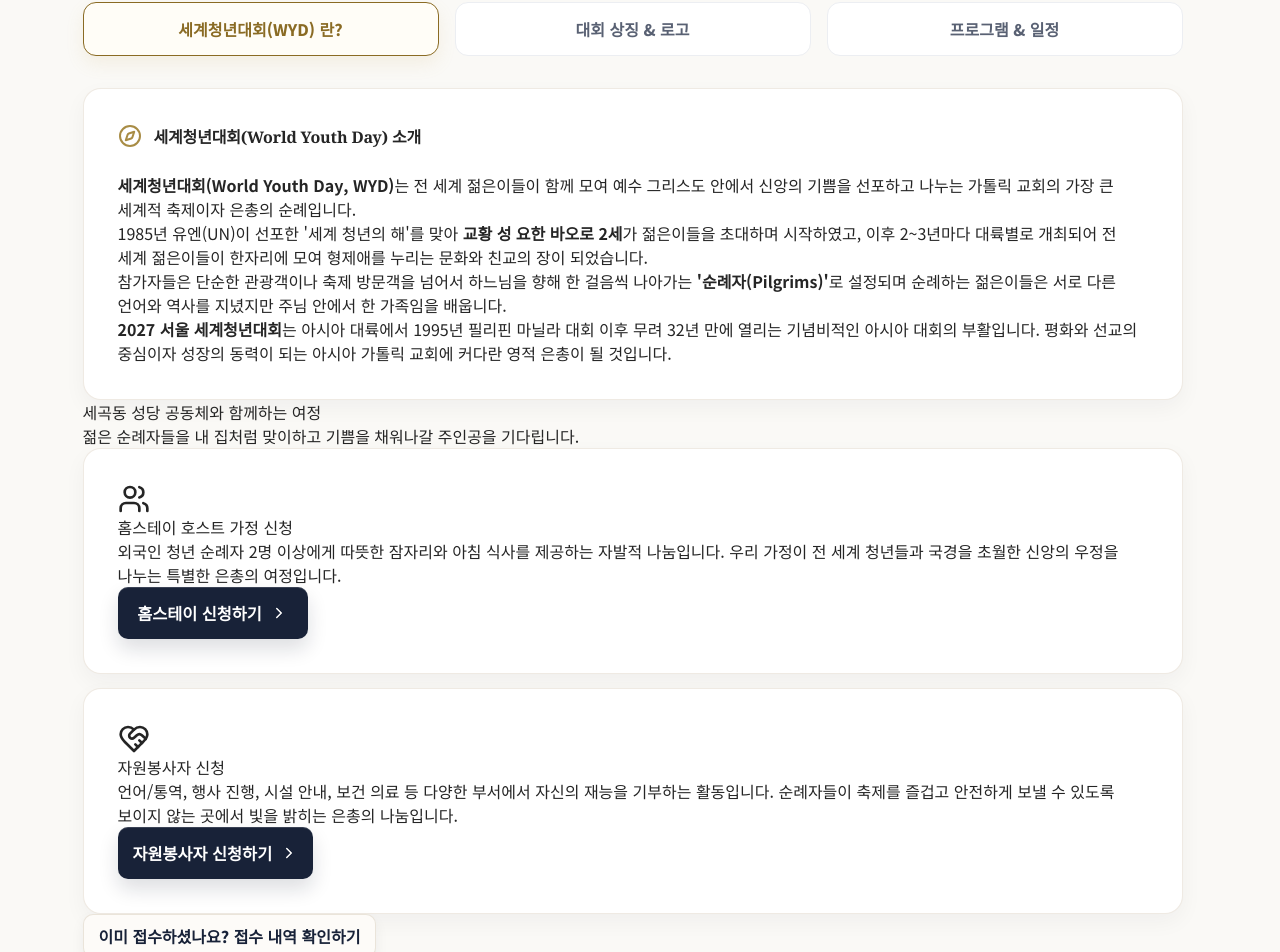
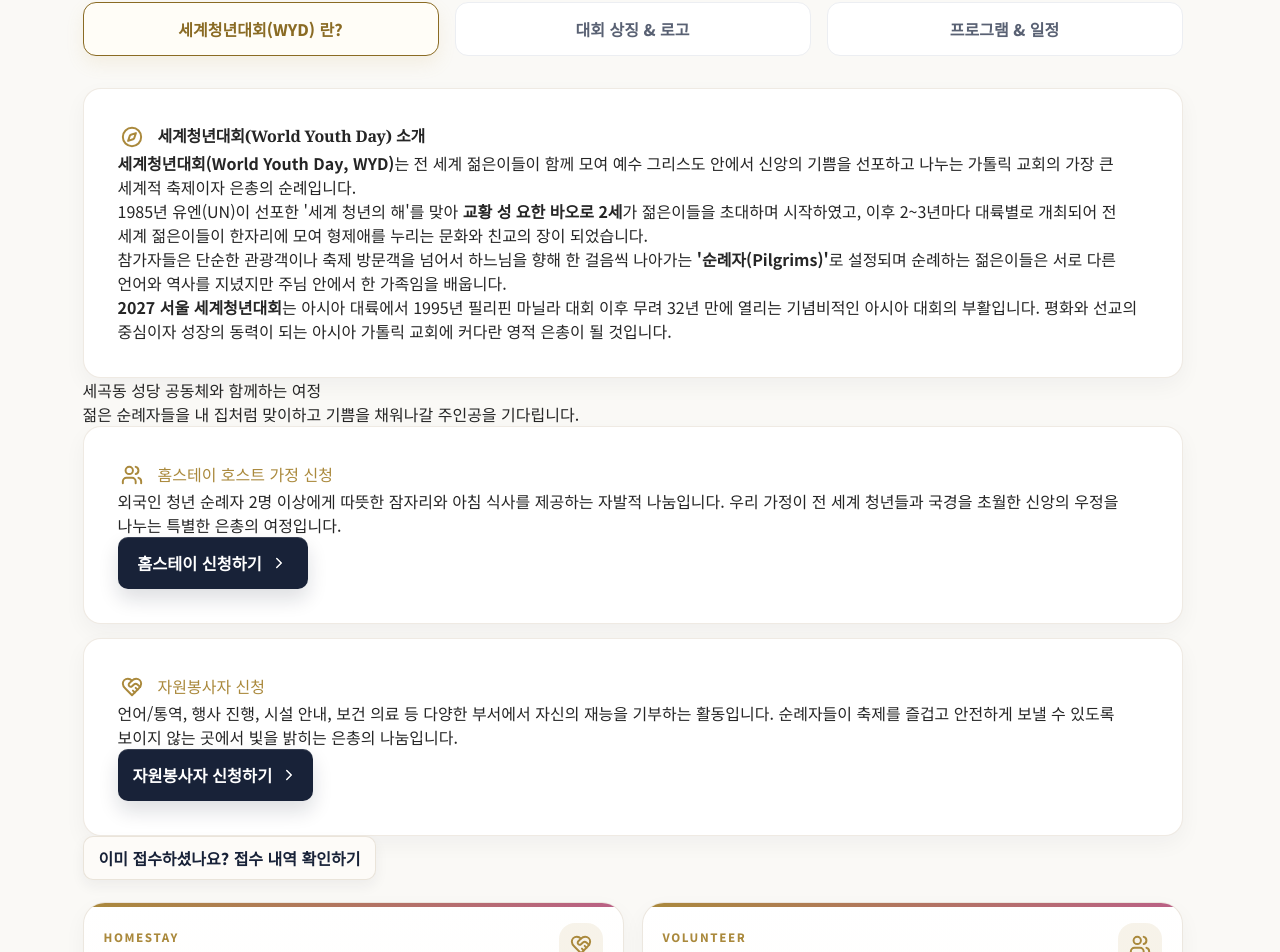
Before and after one commit to brotheroak/2027-wyd-kr-segok-management-system, a React (Vite) app in the folder client/: page / in a window 1280 px wide. Shown: the part 816-1768 px from the top of the page. Built offline with nearby package versions, Linux system fonts and the light colour scheme; no server answers.

Commit message:
Normalize title icon alignment

```diff
--- a/client/src/components/FormFields.tsx
+++ b/client/src/components/FormFields.tsx
@@ -11,7 +11,7 @@
 export function SectionTitle({ icon, title, action }: SectionTitleProps) {
   return (
     <div className="section-title">
-      {icon}
+      <span className="section-title-icon" aria-hidden="true">{icon}</span>
       <h3>{title}</h3>
       {action && <div className="title-action">{action}</div>}
     </div>
--- a/client/src/pages/LoginPanel.tsx
+++ b/client/src/pages/LoginPanel.tsx
@@ -49,7 +49,7 @@
   return (
     <div className="panel login-panel">
       <div className="section-title">
-        <Mail />
+        <span className="section-title-icon" aria-hidden="true"><Mail /></span>
         <div>
           <h3>{title}</h3>
           <p>이메일 인증으로 본인 신청서를 확인합니다.</p>
--- a/client/src/pages/LookupPanel.tsx
+++ b/client/src/pages/LookupPanel.tsx
@@ -37,7 +37,7 @@
   return (
     <form className="panel login-panel" onSubmit={lookup}>
       <div className="section-title">
-        <Search />
+        <span className="section-title-icon" aria-hidden="true"><Search /></span>
         <div>
           <h3>접수 내역 조회</h3>
           <p>
--- a/client/src/pages/WydIntro.tsx
+++ b/client/src/pages/WydIntro.tsx
@@ -110,8 +110,8 @@
       {/* Tab 1: 세계청년대회란? */}
       {tab === "what" && (
         <section className="panel p-5 sm:p-8 rounded-3xl bg-white border border-[var(--control-border)] space-y-6">
-          <div className="section-title flex items-center space-x-2 border-b border-[var(--control-border-soft)] pb-4">
-            <Compass className="text-[var(--gold-600)]" size={24} />
+          <div className="section-title intro-section-title border-b border-[var(--control-border-soft)] pb-4">
+            <span className="section-title-icon" aria-hidden="true"><Compass /></span>
             <h3 className="text-xl font-bold text-[var(--color-catholic-navy)]">세계청년대회(World Youth Day) 소개</h3>
           </div>
           <div className="space-y-4 text-sm leading-relaxed text-[var(--muted)]">
@@ -140,8 +140,8 @@
         <section className="panel p-5 sm:p-8 rounded-3xl bg-white border border-[var(--control-border)] space-y-8">
           {/* Logo Section */}
           <div className="space-y-4">
-            <div className="section-title flex items-center space-x-2 border-b border-[var(--control-border-soft)] pb-4">
-              <Award className="text-[var(--gold-600)]" size={24} />
+            <div className="section-title intro-section-title border-b border-[var(--control-border-soft)] pb-4">
+              <span className="section-title-icon" aria-hidden="true"><Award /></span>
               <h3 className="text-xl font-bold text-[var(--color-catholic-navy)]">2027 서울 WYD 로고 디자인 해설</h3>
             </div>
             <div className="logo-concept-content flex flex-col md:flex-row items-center md:items-start gap-8">
@@ -171,8 +171,8 @@
 
           {/* Symbol Section */}
           <div className="space-y-4">
-            <div className="section-title flex items-center space-x-2 border-b border-[var(--control-border-soft)] pb-4">
-              <Sparkles className="text-[var(--gold-600)]" size={24} />
+            <div className="section-title intro-section-title border-b border-[var(--control-border-soft)] pb-4">
+              <span className="section-title-icon" aria-hidden="true"><Sparkles /></span>
               <h3 className="text-xl font-bold text-[var(--color-catholic-navy)]">대회 공식 순례 상징물</h3>
             </div>
             <div className="grid grid-cols-1 md:grid-cols-2 gap-6 text-sm text-[var(--muted)]">
@@ -200,8 +200,8 @@
       {/* Tab 3: 주요 프로그램 & 일정 */}
       {tab === "schedule" && (
         <section className="panel p-5 sm:p-8 rounded-3xl bg-white border border-[var(--control-border)] space-y-6">
-          <div className="section-title flex items-center space-x-2 border-b border-[var(--control-border-soft)] pb-4">
-            <Calendar className="text-[var(--gold-600)]" size={24} />
+          <div className="section-title intro-section-title border-b border-[var(--control-border-soft)] pb-4">
+            <span className="section-title-icon" aria-hidden="true"><Calendar /></span>
             <h3 className="text-xl font-bold text-[var(--color-catholic-navy)]">2027 서울 WYD 주간 주요 프로그램</h3>
           </div>
           <div className="grid grid-cols-1 md:grid-cols-3 gap-6 my-4 text-center">
@@ -257,8 +257,8 @@
         <div className="grid grid-cols-1 md:grid-cols-2 gap-6">
           <div className="panel action-card-item p-5 sm:p-8 rounded-3xl bg-white border border-[var(--control-border)] flex flex-col justify-between space-y-6 hover:shadow-md transition">
             <div className="space-y-3">
-              <div className="flex items-center space-x-3 text-[var(--gold-600)]">
-                <Users size={32} />
+              <div className="intro-card-title">
+                <span className="section-title-icon" aria-hidden="true"><Users /></span>
                 <h4 className="text-xl font-bold text-[var(--color-catholic-navy)]">홈스테이 호스트 가정 신청</h4>
               </div>
               <p className="text-[15px] leading-relaxed text-[var(--muted)]">
@@ -272,8 +272,8 @@
           </div>
           <div className="panel action-card-item p-5 sm:p-8 rounded-3xl bg-white border border-[var(--control-border)] flex flex-col justify-between space-y-6 hover:shadow-md transition">
             <div className="space-y-3">
-              <div className="flex items-center space-x-3 text-[var(--gold-600)]">
-                <HeartHandshake size={32} />
+              <div className="intro-card-title">
+                <span className="section-title-icon" aria-hidden="true"><HeartHandshake /></span>
                 <h4 className="text-xl font-bold text-[var(--color-catholic-navy)]">자원봉사자 신청</h4>
               </div>
               <p className="text-[15px] leading-relaxed text-[var(--muted)]">
@@ -300,7 +300,7 @@
                 <span>Homestay</span>
                 <h4>홈스테이 집계표</h4>
               </div>
-              <HeartHandshake aria-hidden="true" size={24} />
+              <span className="public-summary-icon" aria-hidden="true"><HeartHandshake /></span>
             </div>
             <div className="public-summary-metrics">{renderSummaryCards(homestayRows)}</div>
           </article>
@@ -310,7 +310,7 @@
                 <span>Volunteer</span>
                 <h4>자원봉사자 집계표</h4>
               </div>
-              <Users aria-hidden="true" size={24} />
+              <span className="public-summary-icon" aria-hidden="true"><Users /></span>
             </div>
             <div className="public-summary-metrics">{renderSummaryCards(volunteerRows)}</div>
           </article>
--- a/client/src/styles.css
+++ b/client/src/styles.css
@@ -823,16 +823,52 @@
 .section-title {
   margin-bottom: 24px;
   align-items: center;
-}
-
-.section-title > svg, .section-title > span {
-  color: var(--gold);
+  gap: 12px;
+}
+
+.section-title-icon {
+  width: 28px;
+  height: 28px;
+  flex: 0 0 28px;
+  display: inline-grid;
+  place-items: center;
+  color: var(--gold-600);
+  line-height: 0;
+}
+
+.section-title-icon svg,
+.section-title > svg {
+  width: 22px;
+  height: 22px;
+  flex: 0 0 22px;
+  display: block;
+  stroke-width: 2.15;
+}
+
+.section-title > svg {
+  color: var(--gold-600);
 }
 
 .section-title h3 {
+  margin: 0;
   font-family: var(--display-font);
   font-weight: 700;
   letter-spacing: -0.01em;
+  line-height: 1.35;
+}
+
+.section-title > div {
+  min-width: 0;
+}
+
+.section-title > div h3 {
+  margin: 0;
+  line-height: 1.35;
+}
+
+.section-title > div p {
+  margin-top: 4px;
+  line-height: 1.45;
 }
 
 .title-action {
@@ -1531,6 +1567,22 @@
   text-decoration: none;
 }
 
+.intro-section-title {
+  margin-bottom: 0;
+}
+
+.intro-card-title {
+  display: flex;
+  align-items: center;
+  gap: 12px;
+  color: var(--gold-600);
+}
+
+.intro-card-title h4 {
+  margin: 0;
+  line-height: 1.35;
+}
+
 .public-summary-tables {
   display: grid;
   grid-template-columns: repeat(2, minmax(0, 1fr));
@@ -1565,13 +1617,23 @@
   margin-bottom: 16px;
 }
 
-.public-summary-heading svg {
+.public-summary-icon {
+  width: 44px;
+  height: 44px;
   flex: 0 0 auto;
-  box-sizing: content-box;
-  padding: 10px;
+  display: inline-grid;
+  place-items: center;
   border-radius: 16px;
   color: var(--gold-600);
   background: rgba(178, 141, 55, 0.1);
+  line-height: 0;
+}
+
+.public-summary-icon svg {
+  width: 22px;
+  height: 22px;
+  display: block;
+  stroke-width: 2.15;
 }
 
 .public-summary-heading span {
```
